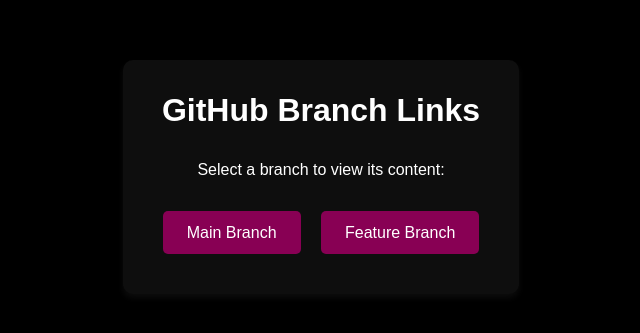
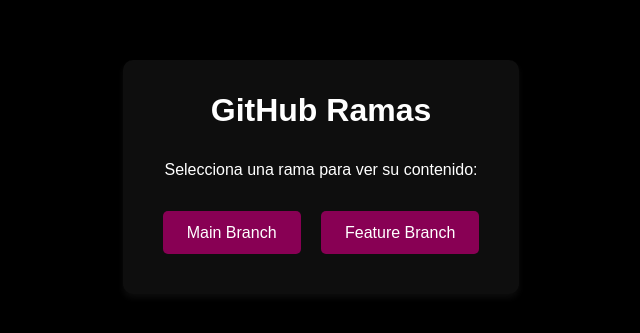
Before and after one commit to AndreaSaraTeglasNagy/AndreaSaraTeglasNagy.github.io, a plain HTML site: page index.html in a window 1280 px wide. Shown: the part 223-556 px from the top of the page, without its empty margins (319-959 px from the left). Drawn offline with Linux system fonts and the light colour scheme.

Commit message:
Update index.html

```diff
--- a/index.html
+++ b/index.html
@@ -3,7 +3,7 @@
 <head>
     <meta charset="UTF-8">
     <meta name="viewport" content="width=device-width, initial-scale=1.0">
-    <title>GitHub Page - Branch Links</title>
+    <title>GitHub Page Links</title>
     <style>
         body {
             font-family: Arial, sans-serif;
@@ -52,8 +52,8 @@
 </head>
 <body>
     <div class="container">
-        <h1>GitHub Branch Links</h1>
-        <p>Select a branch to view its content:</p>
+        <h1>GitHub Ramas</h1>
+        <p>Selecciona una rama para ver su contenido:</p>
         <div class="buttons">
             <a href="https://github.com/AndreaSaraTeglasNagy/repo-animacion.git" target="_blank">Main Branch</a>
             <a href="https://github.com/AndreaSaraTeglasNagy/repo-animacion.git" target="_blank">Feature Branch</a>
```
